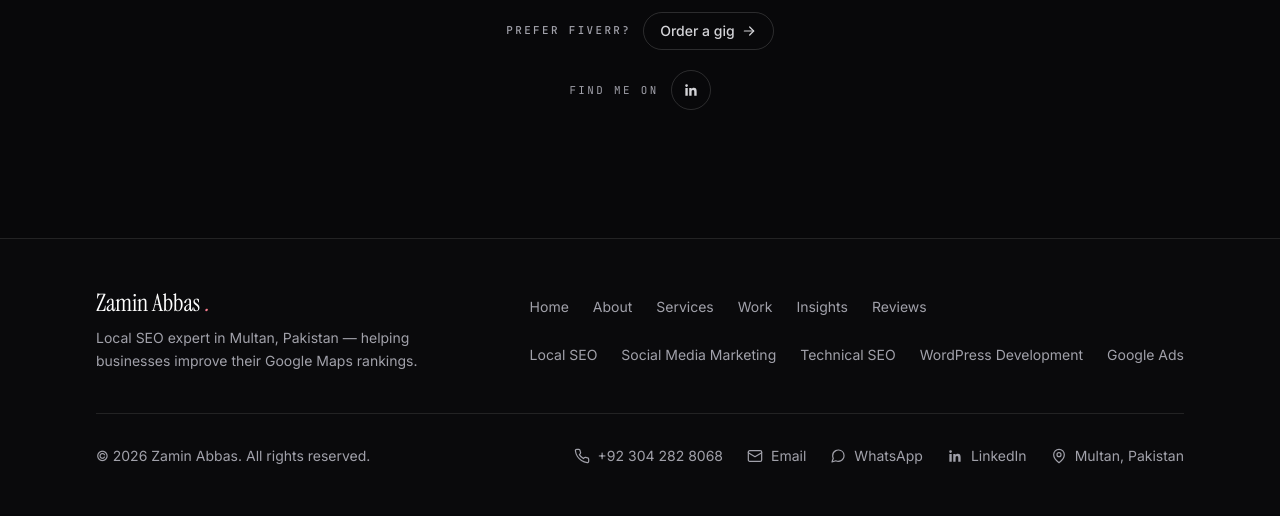
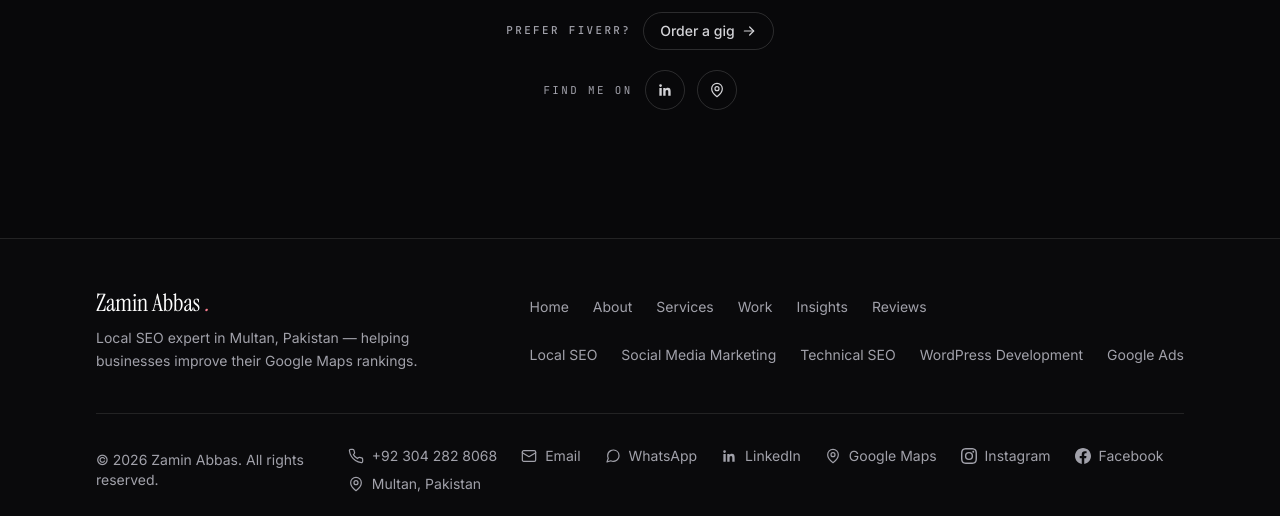
Before and after one commit to zaminabbas28-bot/zaminabbas, a Next.js app: page / in a window 1280 px wide. Shown: the part 7768-8284 px from the top of the page. Built offline with nearby package versions, Linux system fonts and the light colour scheme.

Commit message:
Add Instagram + Facebook links: update handle, footer links, schema sameAs

```diff
--- a/app/page.tsx
+++ b/app/page.tsx
@@ -26,7 +26,7 @@ const personSchema = {
     addressLocality: SITE.locality,
     addressCountry: "PK",
   },
-  sameAs: [SITE.whatsapp, SITE.fiverr, SITE.instagram, SITE.linkedin],
+  sameAs: [SITE.whatsapp, SITE.fiverr, SITE.instagram, SITE.facebook, SITE.linkedin, SITE.gmb],
   knowsAbout: [
     "Local SEO",
     "Google Business Profile Optimization",
@@ -67,6 +67,7 @@ const serviceSchema = {
     latitude: 30.17295,
     longitude: 71.49142,
   },
+  hasMap: SITE.gmb,
   openingHoursSpecification: {
     "@type": "OpeningHoursSpecification",
     dayOfWeek: ["Monday", "Tuesday", "Wednesday", "Thursday", "Friday", "Saturday"],
--- a/components/Bento.tsx
+++ b/components/Bento.tsx
@@ -1,7 +1,7 @@
 import Image from "next/image";
 import Link from "next/link";
 import { SITE, TOOLKIT } from "@/lib/site";
-import { ArrowRightIcon, ArrowUpRightIcon, LinkedInIcon } from "./icons";
+import { ArrowRightIcon, ArrowUpRightIcon, LinkedInIcon, MapPinIcon } from "./icons";
 import Reveal from "./Reveal";
 
 export default function Bento() {
@@ -130,6 +130,15 @@ export default function Bento() {
               >
                 <LinkedInIcon className="h-4 w-4" />
               </a>
+              <a
+                href={SITE.gmb}
+                target="_blank"
+                rel="noopener noreferrer"
+                aria-label="Zeeshi Local SEO Expert on Google Maps"
+                className="flex h-10 w-10 items-center justify-center rounded-full border border-white/15 text-mist-300 transition-colors hover:border-white/30 hover:text-white"
+              >
+                <MapPinIcon className="h-4 w-4" />
+              </a>
             </div>
           </div>
         </Reveal>
--- a/components/Footer.tsx
+++ b/components/Footer.tsx
@@ -1,5 +1,5 @@
 import Link from "next/link";
-import { ChatIcon, LinkedInIcon, LocationIcon, MailIcon, PhoneIcon } from "./icons";
+import { ChatIcon, FacebookIcon, InstagramIcon, LinkedInIcon, LocationIcon, MailIcon, MapPinIcon, PhoneIcon } from "./icons";
 import { NAV_LINKS, SERVICES, SITE } from "@/lib/site";
 
 export default function Footer() {
@@ -76,6 +76,30 @@ export default function Footer() {
             >
               <LinkedInIcon className="h-4 w-4" /> LinkedIn
             </a>
+            <a
+              href={SITE.gmb}
+              target="_blank"
+              rel="noopener noreferrer"
+              className="inline-flex items-center gap-2 transition-colors hover:text-white"
+            >
+              <MapPinIcon className="h-4 w-4" /> Google Maps
+            </a>
+            <a
+              href={SITE.instagram}
+              target="_blank"
+              rel="noopener noreferrer"
+              className="inline-flex items-center gap-2 transition-colors hover:text-white"
+            >
+              <InstagramIcon className="h-4 w-4" /> Instagram
+            </a>
+            <a
+              href={SITE.facebook}
+              target="_blank"
+              rel="noopener noreferrer"
+              className="inline-flex items-center gap-2 transition-colors hover:text-white"
+            >
+              <FacebookIcon className="h-4 w-4" /> Facebook
+            </a>
             <span className="inline-flex items-center gap-2">
               <LocationIcon className="h-4 w-4" /> {SITE.locality}, {SITE.country}
             </span>
--- a/components/icons.tsx
+++ b/components/icons.tsx
@@ -208,3 +208,19 @@ export function LinkedInIcon(props: IconProps) {
     </svg>
   );
 }
+
+export function InstagramIcon(props: IconProps) {
+  return (
+    <svg viewBox="0 0 24 24" fill="currentColor" aria-hidden {...props}>
+      <path d="M12 2.16c3.2 0 3.58.01 4.85.07 1.17.05 1.8.25 2.23.41.56.22.96.48 1.38.9.42.42.68.82.9 1.38.16.42.36 1.06.41 2.23.06 1.27.07 1.65.07 4.85s-.01 3.58-.07 4.85c-.05 1.17-.25 1.8-.41 2.23a3.7 3.7 0 0 1-.9 1.38c-.42.42-.82.68-1.38.9-.42.16-1.06.36-2.23.41-1.27.06-1.65.07-4.85.07s-3.58-.01-4.85-.07c-1.17-.05-1.8-.25-2.23-.41a3.7 3.7 0 0 1-1.38-.9 3.7 3.7 0 0 1-.9-1.38c-.16-.42-.36-1.06-.41-2.23-.06-1.27-.07-1.65-.07-4.85s.01-3.58.07-4.85c.05-1.17.25-1.8.41-2.23.22-.56.48-.96.9-1.38.42-.42.82-.68 1.38-.9.42-.16 1.06-.36 2.23-.41 1.27-.06 1.65-.07 4.85-.07M12 0C8.74 0 8.33.01 7.05.07 5.78.13 4.9.33 4.14.63c-.79.3-1.46.72-2.13 1.38A5.88 5.88 0 0 0 .63 4.14C.33 4.9.13 5.78.07 7.05.01 8.33 0 8.74 0 12s.01 3.67.07 4.95c.06 1.27.26 2.15.56 2.91.3.79.72 1.46 1.38 2.13.67.66 1.34 1.08 2.13 1.38.76.3 1.64.5 2.91.56C8.33 23.99 8.74 24 12 24s3.67-.01 4.95-.07c1.27-.06 2.15-.26 2.91-.56a5.88 5.88 0 0 0 2.13-1.38 5.88 5.88 0 0 0 1.38-2.13c.3-.76.5-1.64.56-2.91.06-1.28.07-1.69.07-4.95s-.01-3.67-.07-4.95c-.06-1.27-.26-2.15-.56-2.91a5.88 5.88 0 0 0-1.38-2.13A5.88 5.88 0 0 0 19.86.63C19.1.33 18.22.13 16.95.07 15.67.01 15.26 0 12 0Zm0 5.84A6.16 6.16 0 1 0 18.16 12 6.16 6.16 0 0 0 12 5.84Zm0 10.15A4 4 0 1 1 16 12a4 4 0 0 1-4 3.99Zm7.85-10.4a1.44 1.44 0 1 1-2.88 0 1.44 1.44 0 0 1 2.88 0Z" />
+    </svg>
+  );
+}
+
+export function FacebookIcon(props: IconProps) {
+  return (
+    <svg viewBox="0 0 24 24" fill="currentColor" aria-hidden {...props}>
+      <path d="M24 12.07C24 5.4 18.63 0 12 0S0 5.4 0 12.07C0 18.1 4.39 23.09 10.13 24v-8.44H7.08v-3.49h3.04V9.41c0-3.02 1.8-4.7 4.54-4.7 1.31 0 2.68.24 2.68.24v2.97h-1.5c-1.5 0-1.96.93-1.96 1.89v2.26h3.32l-.53 3.49h-2.79V24C19.61 23.09 24 18.1 24 12.07Z" />
+    </svg>
+  );
+}
--- a/lib/site.ts
+++ b/lib/site.ts
@@ -11,8 +11,10 @@ export const SITE = {
   locality: "Multan",
   country: "Pakistan",
   fiverr: "https://www.fiverr.com/zaminabbas28",
-  instagram: "https://www.instagram.com/zamindigitalmarketing",
+  instagram: "https://www.instagram.com/zaminabbas0000/",
+  facebook: "https://www.facebook.com/profile.php?id=61587334380259",
   linkedin: "https://www.linkedin.com/in/zamin-abbas-7479aa3a3",
+  gmb: "https://www.google.com/maps/place/Zeeshi+Local+SEO+Expert/@30.171584,71.4910716,17z/data=!3m1!4b1!4m6!3m5!1s0x393b3753ce437bed:0x61116d5f41035fa8!8m2!3d30.171584!4d71.4910716!16s%2Fg%2F11mkpmpdh9",
 } as const;
 
 export const NAV_LINKS = [
```
